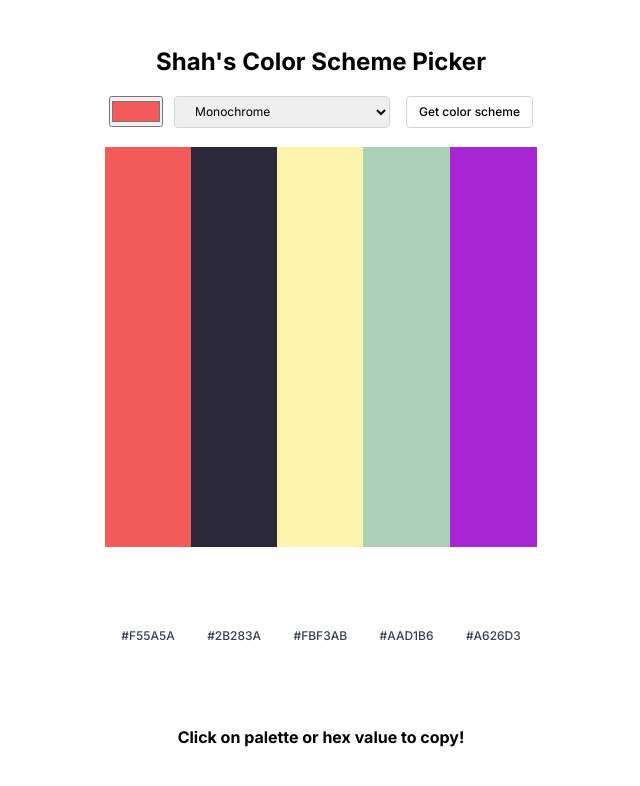
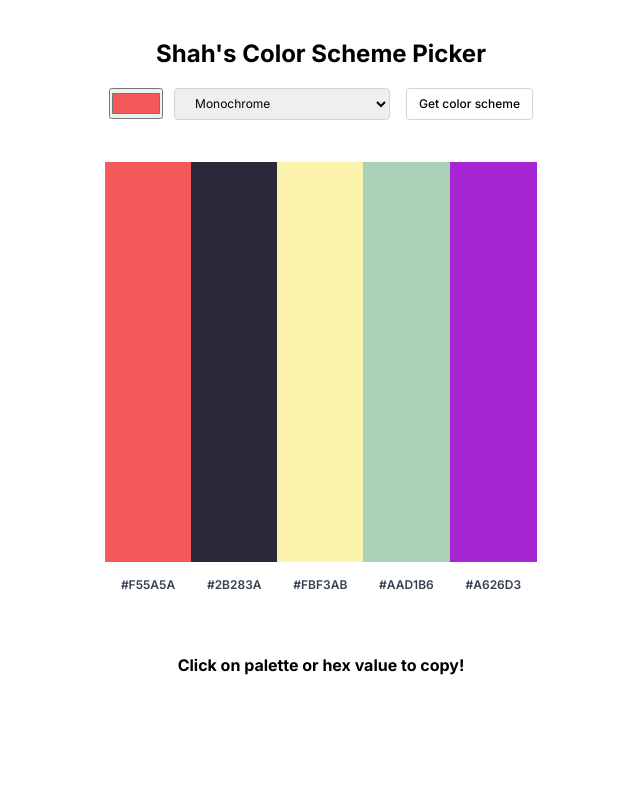
Before and after one commit to Pharma2022/ColorSchemePicker, a website built with Vite: page index.html in a window 1280 px wide. Shown: the whole page, without its empty margins (319-959 px from the left). Built offline with nearby package versions, Linux system fonts and the light colour scheme.

Commit message:
Update index.css

```diff
--- a/index.css
+++ b/index.css
@@ -12,14 +12,15 @@ h1{font-size: 1.5rem;}
 .container{
     display: flex;
     flex-direction: column;
+    justify-content: center;
     margin: 0 auto;
-    padding: 2rem 0rem;
+    padding: 1.5rem 0rem;
+    min-width: 25rem;
     max-width: 27rem;
-    max-height: 100vh;
+    height: 90vh;
     text-align: center;
 }
 form{display: flex;
-
     padding: 0.25rem;
     padding-bottom: 0;
     width: 100%;
@@ -58,27 +59,31 @@ text-indent: 1rem;
 .grid{
     display: grid;
     grid-template-columns: auto auto auto auto auto;
-    margin: 1.2rem auto;
+    margin: 0 auto;
+    align-content: center;
     width: 100%;
     height:50rem;
-  }
+    min-height: 30vh;
+
+    }
 
 .gridItem{
-  height: 25rem;
+    grid-row: 1;
+  height: 50vh;
    cursor: pointer;
+
    }
 
 .colorName{
-    grid-row: 2;
-    padding: 0 0.75rem;
 
 
-    font-weight: 500;
+   margin: 1rem auto 0 auto;
+    font-weight: 600;
     font-size: 0.75rem;
     color:#374151;
     cursor: pointer;
 }
 #copy{
-    margin-top: -1rem;;
 
-  }
+    grid-column: 1/-1;
+    }
```
